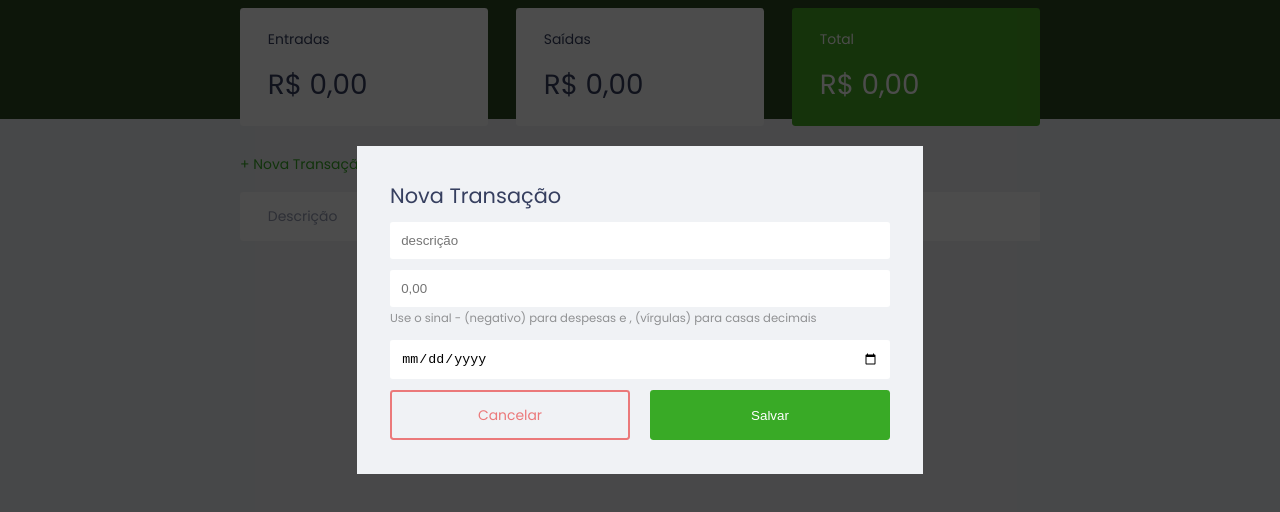
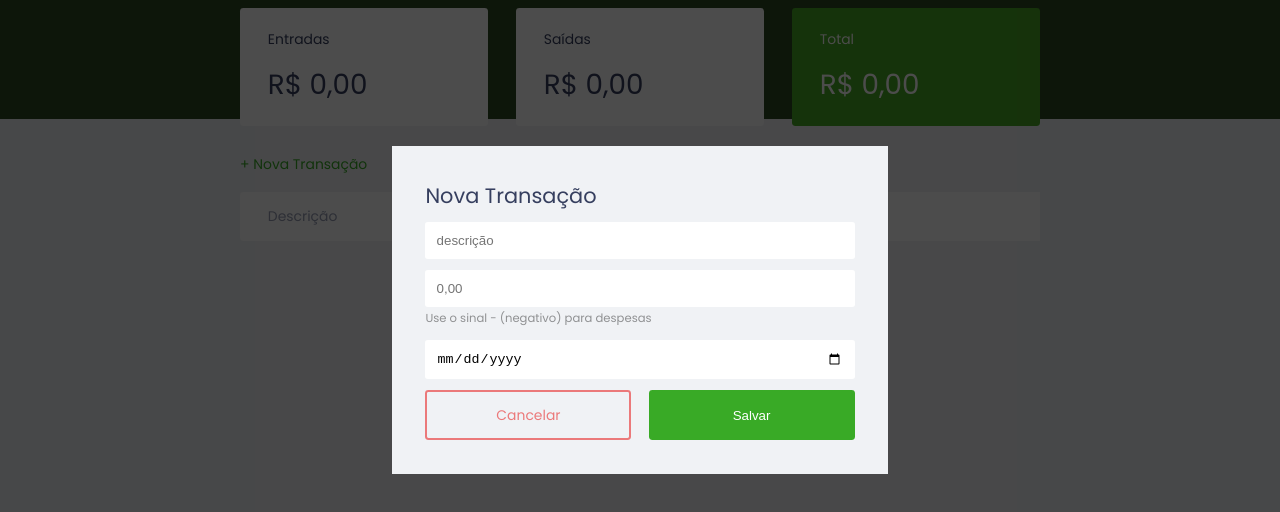
Before and after one commit to iurymagano/finance, a plain HTML site: page index.html in a window 1280 px wide. Both pictures are taken after a click on the link "+ Nova Transação". Shown: the part 90-602 px from the top of the page. Drawn offline with Linux system fonts and the light colour scheme.

Commit message:
Update index.html

```diff
--- a/index.html
+++ b/index.html
@@ -83,7 +83,7 @@
                             name="amount"
                             placeholder="0,00"
                         />
-                        <small class="help">Use o sinal -  (negativo) para despesas e , (vírgulas) para casas decimais</small>
+                        <small class="help">Use o sinal -  (negativo) para despesas</small>
                     </div>
 
                     <div class="input-group">
```
